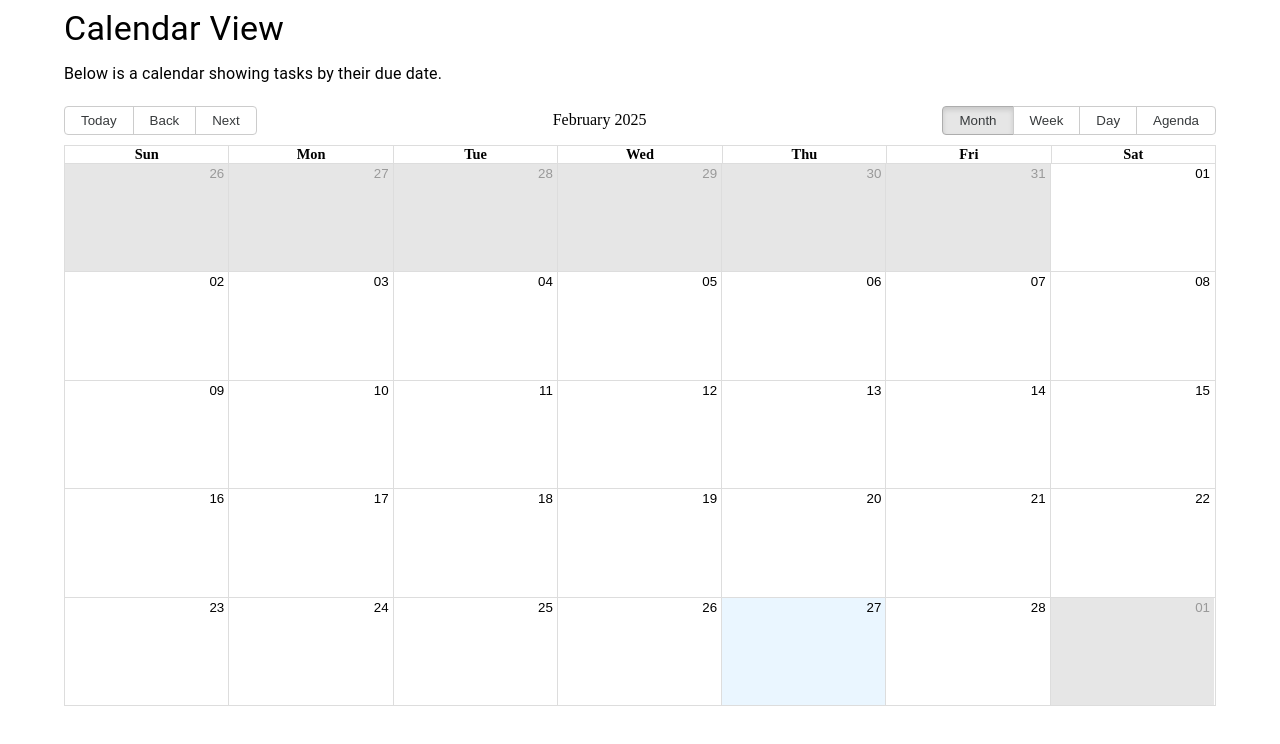
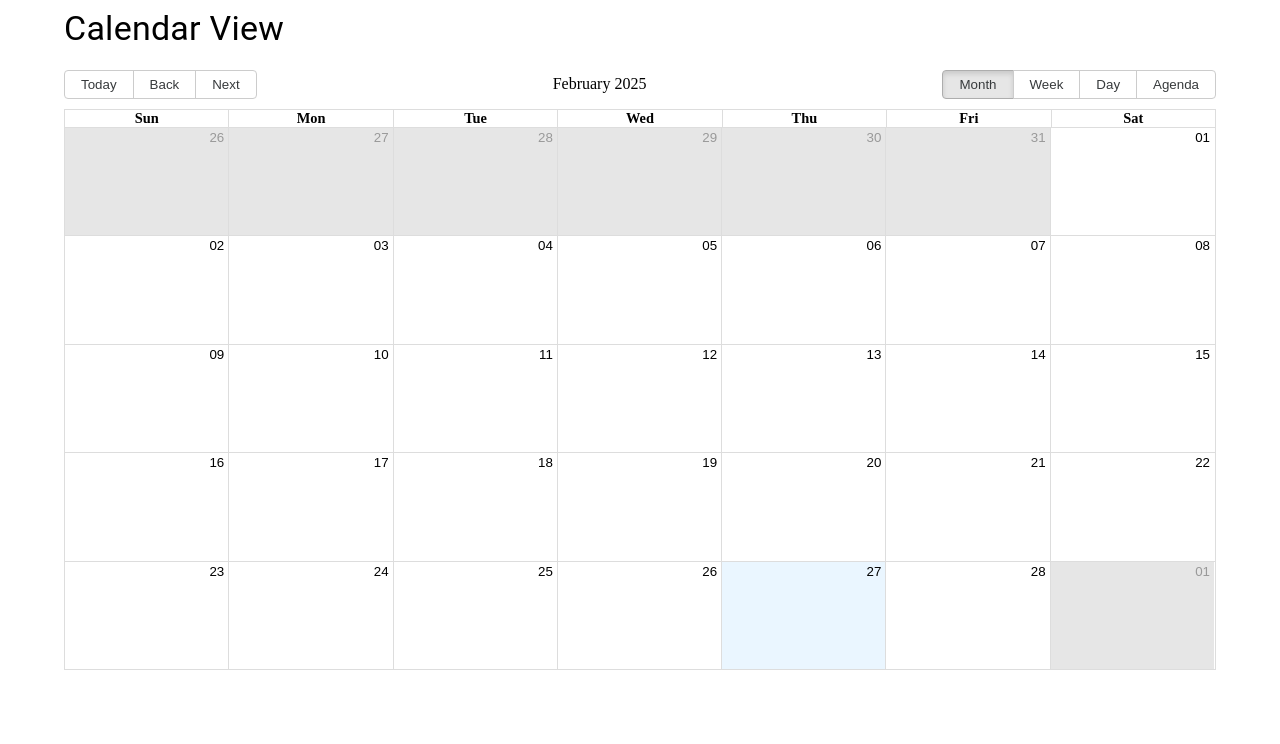
Before and after one commit to Aleazar-Wolde/ZenTasksProject, a React (Create React App) app in the folder frontend/: page /calendar in a window 1280 px wide. Shown: the top 744 px of the page. Built offline with nearby package versions, Linux system fonts and the light colour scheme; no server answers.

Commit message:
deleted a text from the calendar class

```diff
--- a/frontend/src/pages/Calendar.jsx
+++ b/frontend/src/pages/Calendar.jsx
@@ -51,9 +51,6 @@ function CalendarPage() {
       <Typography variant="h4" gutterBottom>
         Calendar View
       </Typography>
-      <Typography>
-        Below is a calendar showing tasks by their due date.
-      </Typography>
 
       <div style={{ height: 600, marginTop: 20 }}>
         <Calendar
```
